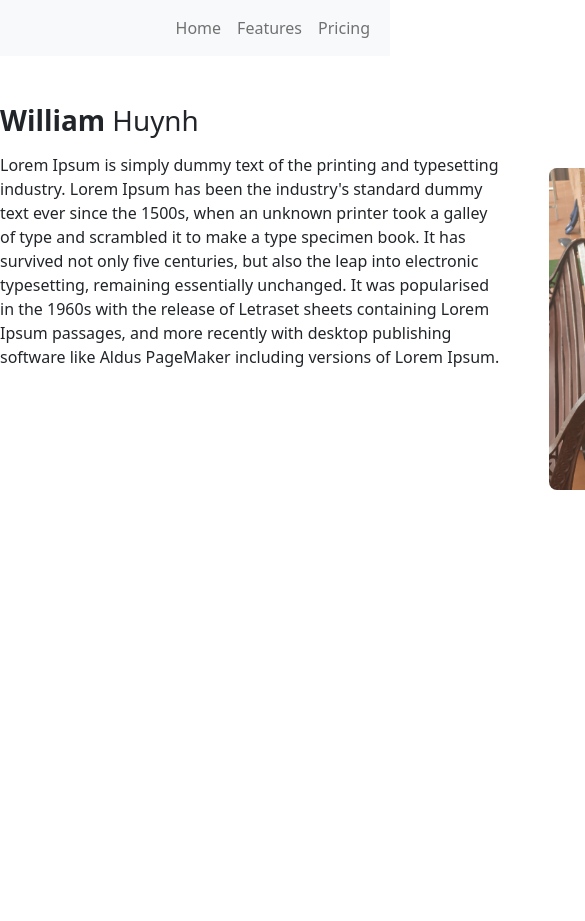
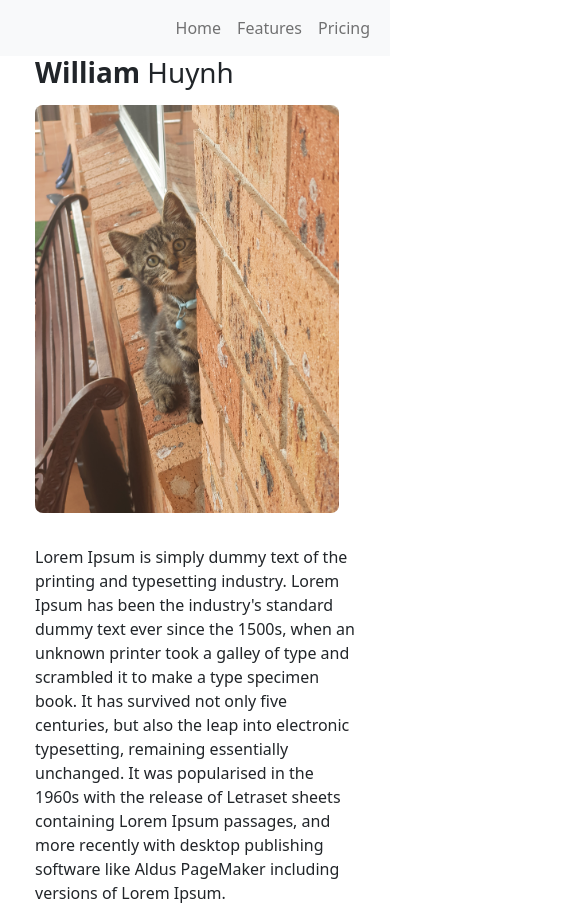
Before and after one commit to WilliamHuynh5/personal-website, a React (Create React App) app: page / in a window 390 px wide. Shown: the top 921 px of the page, 585 px wide, since content can reach past the window. Before the commit the page ends 844 px from the top, so only its background shows below. Built offline with nearby package versions, Linux system fonts and the light colour scheme.

Commit message:
added mobile responsiveness

```diff
--- a/src/index.css
+++ b/src/index.css
@@ -26,6 +26,34 @@ code {
   margin-top: 3rem;
 }
 
+@media (min-width: 801px) {
+  .profile-image-small {
+    display: none;
+  }
+}
+
+@media (max-width: 800px) {
+  .profile {
+    width: 20rem;
+    height: auto;
+    margin:auto;
+    display: flex;
+    flex-direction: column;
+  }
+
+  .profile-left {
+    max-width: 20rem;
+  }
+
+  .profile-right {
+    max-width: 20rem;
+  }
+
+  .profile-image-large {
+    display: none;
+  }
+}
+
 .profile-left {
   width: 40rem;
 }
@@ -41,8 +69,14 @@ code {
   margin-bottom: 1rem;
 }
 
-.profile-image {
+.profile-image-large {
   width: 15rem;
   margin-top: 4rem;
   border-radius: 0.5rem;
 }
+
+.profile-image-small {
+  width: 19rem;
+  border-radius: 0.5rem;
+  margin-bottom: 2rem;
+}
--- a/src/pages/HomePage.jsx
+++ b/src/pages/HomePage.jsx
@@ -14,10 +14,15 @@ const HomePage = () => {
             <h1 className="profile-title">
                   <span style={{fontWeight: 'bold'}}>William</span> Huynh
             </h1>
+            <img src={cat} className="profile-image-small"></img>
             <p>Lorem Ipsum is simply dummy text of the printing and typesetting industry. Lorem Ipsum has been the industry's standard dummy text ever since the 1500s, when an unknown printer took a galley of type and scrambled it to make a type specimen book. It has survived not only five centuries, but also the leap into electronic typesetting, remaining essentially unchanged. It was popularised in the 1960s with the release of Letraset sheets containing Lorem Ipsum passages, and more recently with desktop publishing software like Aldus PageMaker including versions of Lorem Ipsum.</p>
           </div>
           <div className="profile-right">
-            <img src={cat} className="profile-image"></img>
+            <img src={cat} className="profile-image-large"></img>
+            {/* <p>
+              I don't have a professional photo yet, so enjoy this picture of
+              my cat instead :)
+            </p> */}
           </div>
         </div>
       </div>
```
